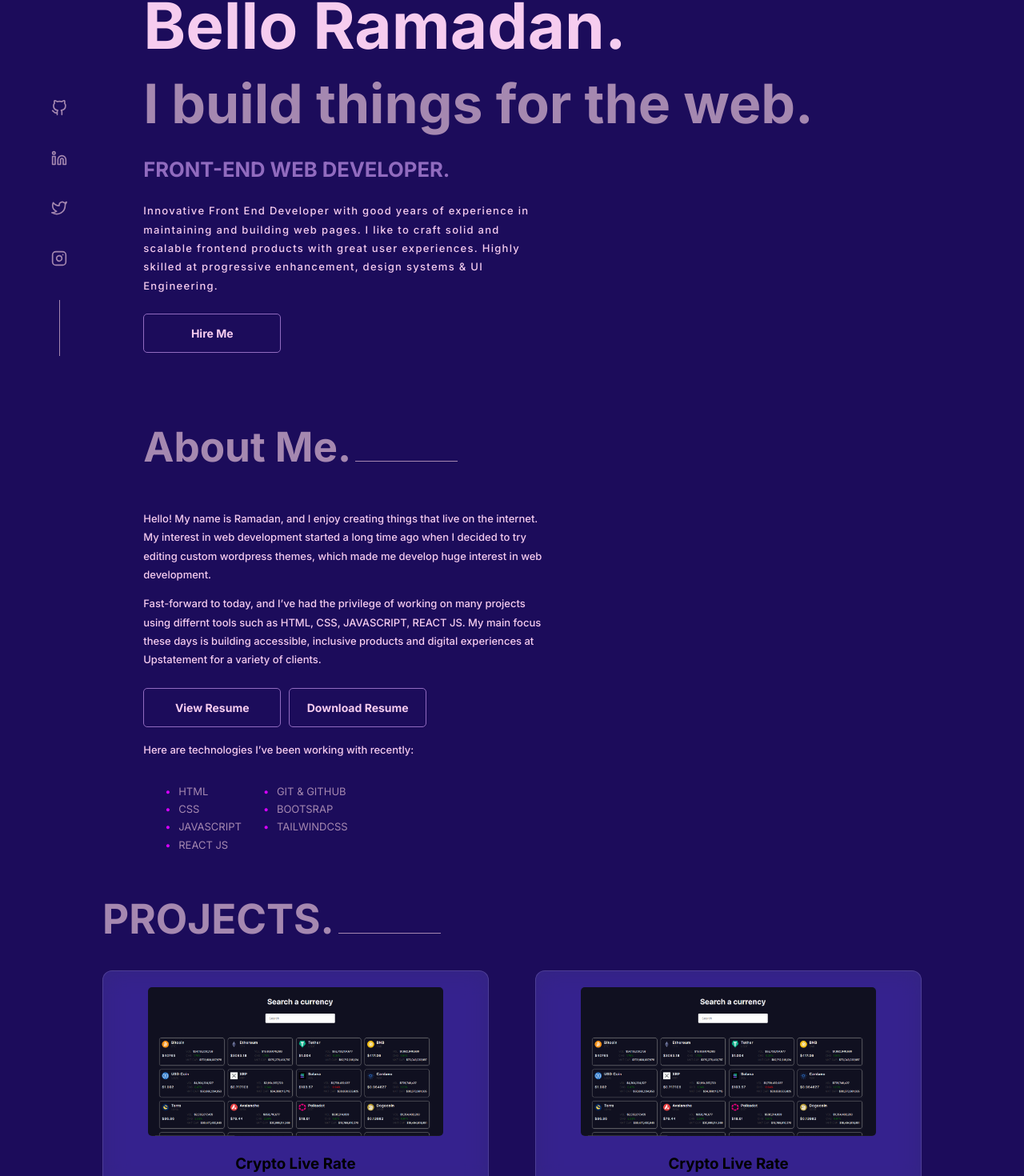
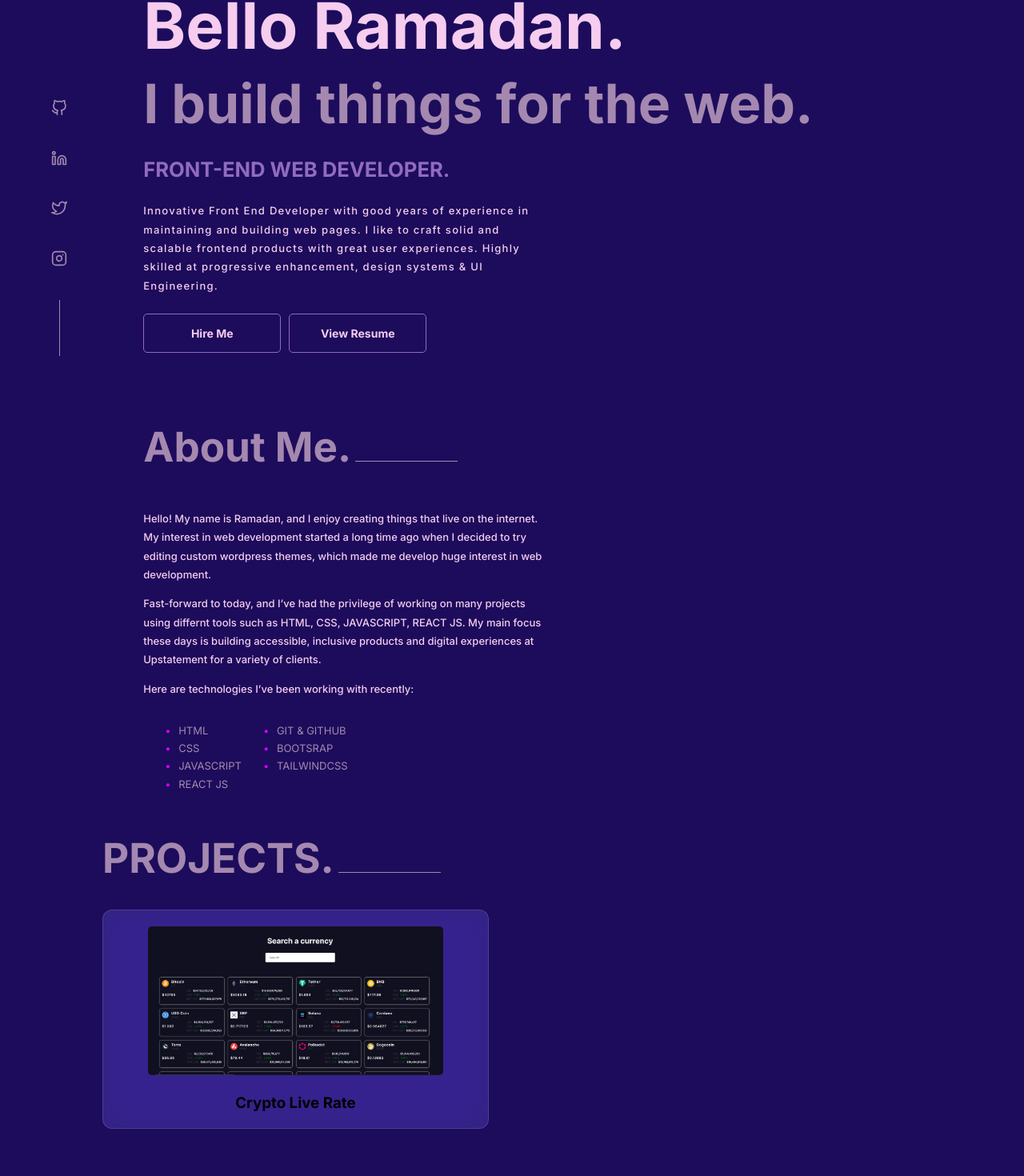
Before and after one commit to rambey-coder/Portfolio-app, a React (Create React App) app: page / in a window 1280 px wide. Shown: the part 181-1651 px from the top of the page at 80% size. After the commit the page ends 1592 px from the top, so only its background shows below. Built offline with nearby package versions, Linux system fonts and the light colour scheme.

Commit message:
links added

```diff
--- a/src/Components/About.js
+++ b/src/Components/About.js
@@ -17,10 +17,6 @@ const About = () => {
                 <p>
                 Fast-forward to today, and I’ve had the privilege of working on many projects using differnt tools such as HTML, CSS, JAVASCRIPT, REACT JS. My main focus these days is building accessible, inclusive products and digital experiences at Upstatement for a variety of clients.
                 </p>
-
-                <a className='button' href='#'>View Resume</a>
-
-               <a className='button' href='#'>Download Resume</a>
 
                <p>Here are technologies I’ve been working with recently:</p>
 
--- a/src/Components/Intro.css
+++ b/src/Components/Intro.css
@@ -98,6 +98,10 @@
     color: #1c0c5b;
 }
 
+div.sub-container > div > a:nth-child(7) {
+    margin-left: 10px;
+}
+
 .side1 {
     display: flex;
     align-items: center;
--- a/src/Components/Intro.js
+++ b/src/Components/Intro.js
@@ -6,19 +6,19 @@ const Intro = () => {
   return (
     <div className="intro-container">
       <div className="side1">
-          <a href='#' className='icon-link'>
+          <a href='https://github.com/rambey-coder' className='icon-link' target='_blank'>
           <svg xmlns="http://www.w3.org/2000/svg" width="20" height="20" viewBox="0 0 24 24" fill="none" stroke="#a588b0" stroke-width="2" stroke-linecap="round" stroke-linejoin="round" class="feather feather-github"><path d="M9 19c-5 1.5-5-2.5-7-3m14 6v-3.87a3.37 3.37 0 0 0-.94-2.61c3.14-.35 6.44-1.54 6.44-7A5.44 5.44 0 0 0 20 4.77 5.07 5.07 0 0 0 19.91 1S18.73.65 16 2.48a13.38 13.38 0 0 0-7 0C6.27.65 5.09 1 5.09 1A5.07 5.07 0 0 0 5 4.77a5.44 5.44 0 0 0-1.5 3.78c0 5.42 3.3 6.61 6.44 7A3.37 3.37 0 0 0 9 18.13V22"></path></svg>
           </a>
 
-          <a href='#' className='icon-link'>
+          <a href='https://linkedin.com/in/ramadan-bello-584a21237' className='icon-link' target='_blank'>
           <svg xmlns="http://www.w3.org/2000/svg" width="20" height="20" viewBox="0 0 24 24" fill="none" stroke="#a588b0" stroke-width="2" stroke-linecap="round" stroke-linejoin="round" class="feather feather-linkedin"><path d="M16 8a6 6 0 0 1 6 6v7h-4v-7a2 2 0 0 0-2-2 2 2 0 0 0-2 2v7h-4v-7a6 6 0 0 1 6-6z"></path><rect x="2" y="9" width="4" height="12"></rect><circle cx="4" cy="4" r="2"></circle></svg>
           </a>
 
-          <a href='#' className='icon-link'>
+          <a href='https://twitter.com/Rambeybello' className='icon-link' target='_blank'>
           <svg xmlns="http://www.w3.org/2000/svg" width="20" height="20" viewBox="0 0 24 24" fill="none" stroke="#a588b0" stroke-width="2" stroke-linecap="round" stroke-linejoin="round" class="feather feather-twitter"><path d="M23 3a10.9 10.9 0 0 1-3.14 1.53 4.48 4.48 0 0 0-7.86 3v1A10.66 10.66 0 0 1 3 4s-4 9 5 13a11.64 11.64 0 0 1-7 2c9 5 20 0 20-11.5a4.5 4.5 0 0 0-.08-.83A7.72 7.72 0 0 0 23 3z"></path></svg>
           </a>
 
-          <a href='#' className='icon-link'>
+          <a href='https://www.instagram.com/rambey9/' className='icon-link' target='_blank'>
             <svg xmlns="http://www.w3.org/2000/svg" width="20" height="20" viewBox="0 0 24 24" fill="none" stroke="#a588b0" stroke-width="2" stroke-linecap="round" stroke-linejoin="round" class="feather feather-instagram"><rect x="2" y="2" width="20" height="20" rx="5" ry="5"></rect><path d="M16 11.37A4 4 0 1 1 12.63 8 4 4 0 0 1 16 11.37z"></path><line x1="17.5" y1="6.5" x2="17.51" y2="6.5"></line></svg>
           </a>
 
@@ -31,7 +31,9 @@ const Intro = () => {
             <h1>I build things for the web.</h1>
             <h3>FRONT-END WEB DEVELOPER.</h3>
             <p>Innovative Front End Developer with good years of experience in maintaining and building web pages. I like to craft solid and scalable frontend products with great user experiences. Highly skilled at progressive enhancement, design systems & UI Engineering.</p>
-            <a className='button' href='#'>Hire Me</a>
+            <a className='button' href='#contact'>Hire Me</a>
+
+            <a className='button' href='https://drive.google.com/file/d/1hF56kgX_zd7c4c2PcSDduCPGfTraQEl_/view?usp=sharing' target='_blank'>View Resume</a>
           </div>
         </div>
     </div>
--- a/src/Components/Work.js
+++ b/src/Components/Work.js
@@ -17,11 +17,11 @@ const Work = () => {
                     <h3>Crypto Live Rate</h3>
                   </div>
 
-                  <div className='cont1'>
+                  {/* <div className='cont1'>
                     <img src='/Assets/bitcoin-rate.png' alt='projects' className='bitcoin'/>
 
                     <h3>Crypto Live Rate</h3>
-                  </div>
+                  </div> */}
                 </div>
         </div>
     </div>
```
